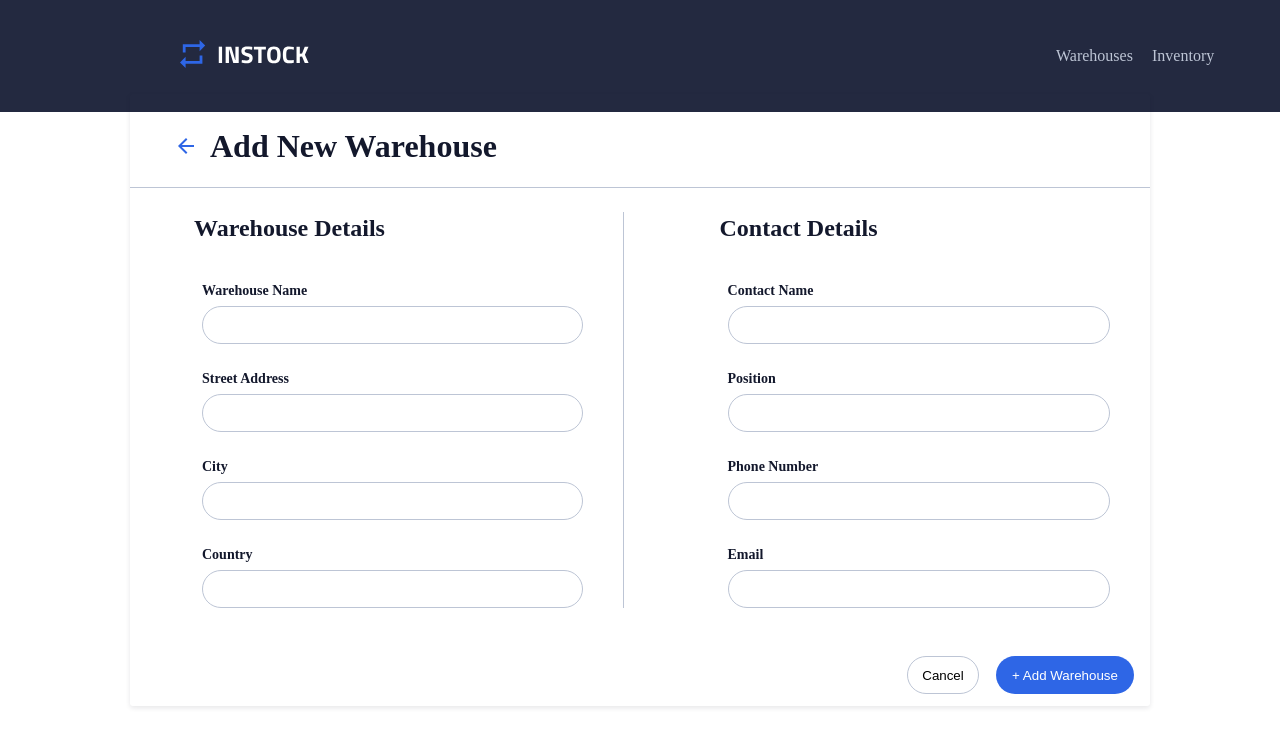
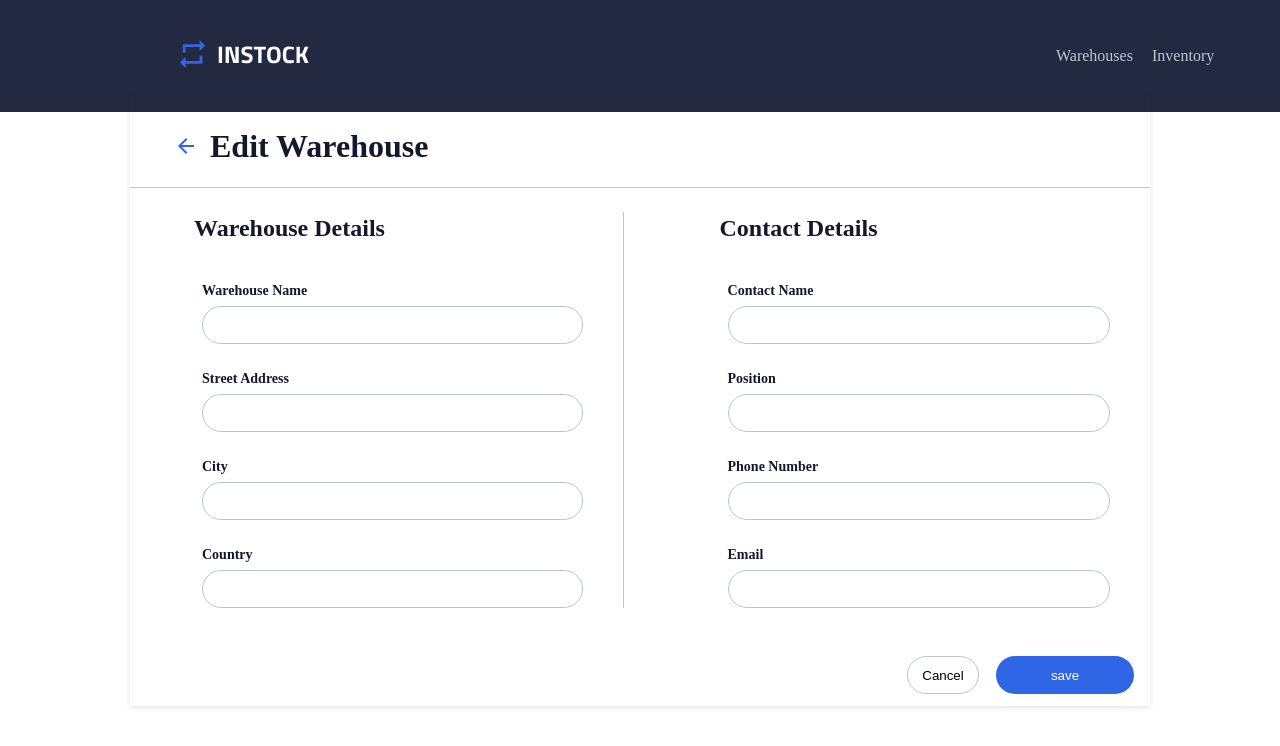
Before and after one commit to robertop96/roberto-manzano-instock, a React (Create React App) app in the folder sprint-one/client/: page /warehouse/1 in a window 1280 px wide. Shown: the top 746 px of the page. Built offline with nearby package versions, Linux system fonts and the light colour scheme.

Commit message:
small details
[Ticket: X]

```diff
--- a/sprint-one/client/src/components/EditWarehouse/EditAddWarehouse.jsx
+++ b/sprint-one/client/src/components/EditWarehouse/EditAddWarehouse.jsx
@@ -3,6 +3,7 @@ import { useLocation } from 'react-router-dom';
 import backArrow from '../../Assets/Icons/arrow_back-24px.svg';
 function EditWarehouse({ formInfo }) {
   const location = useLocation();
+
   return (
     <section className="edit-container">
       <article className="edit-container__title-cont">
--- a/sprint-one/client/src/pages/WarehouseModify/WarehouseModify.jsx
+++ b/sprint-one/client/src/pages/WarehouseModify/WarehouseModify.jsx
@@ -22,7 +22,11 @@ function WarehouseEdit() {
     button: '+ Add Warehouse'
   };
 
-  const [formInfo, setFormInfo] = useState(add);
+  const [formInfo, setFormInfo] = useState(edit);
+
+  // useEffect(() => {
+  //   setFormInfo(add);
+  // }, [location.pathname]);
 
   return (
     <section className="position">
```
